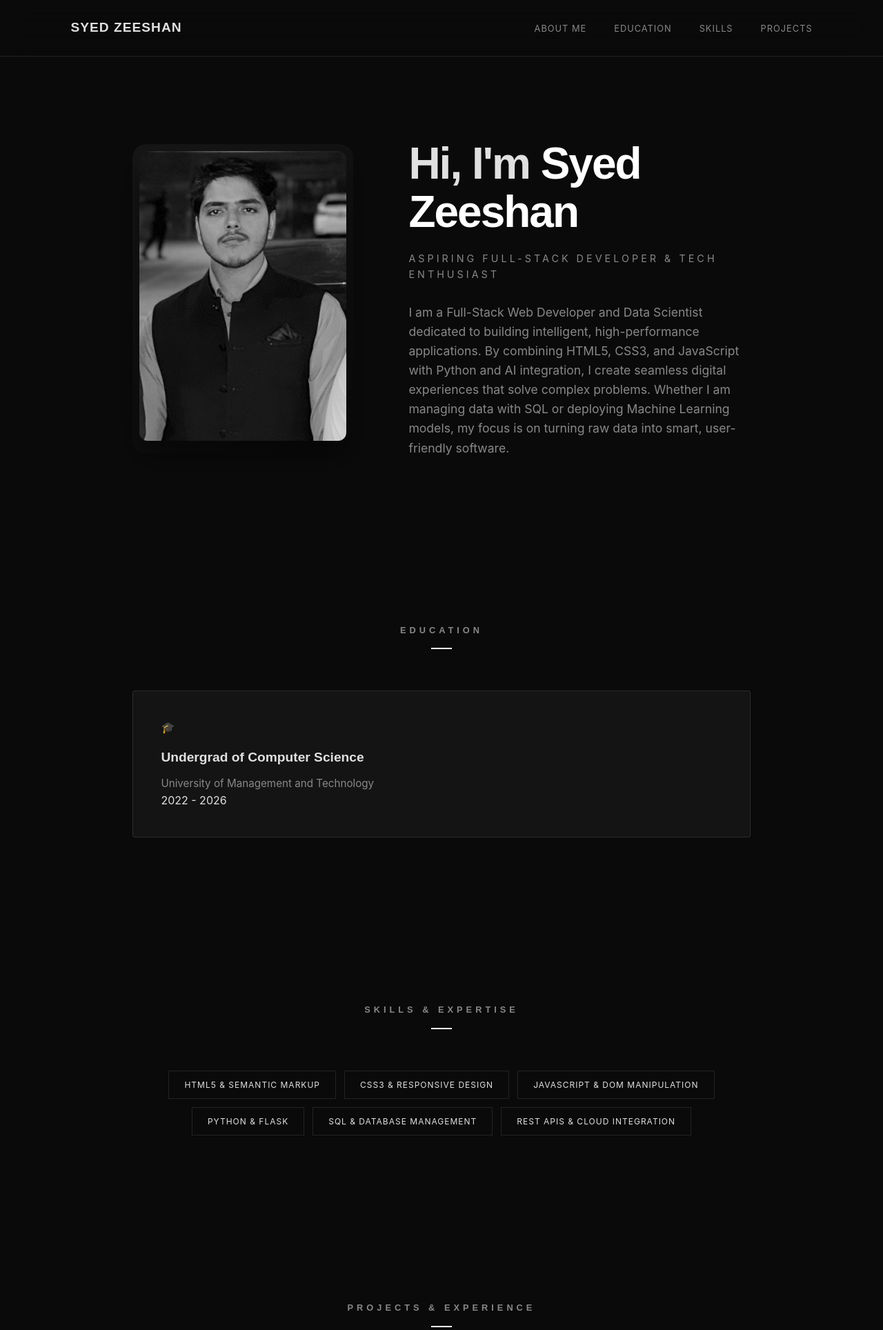
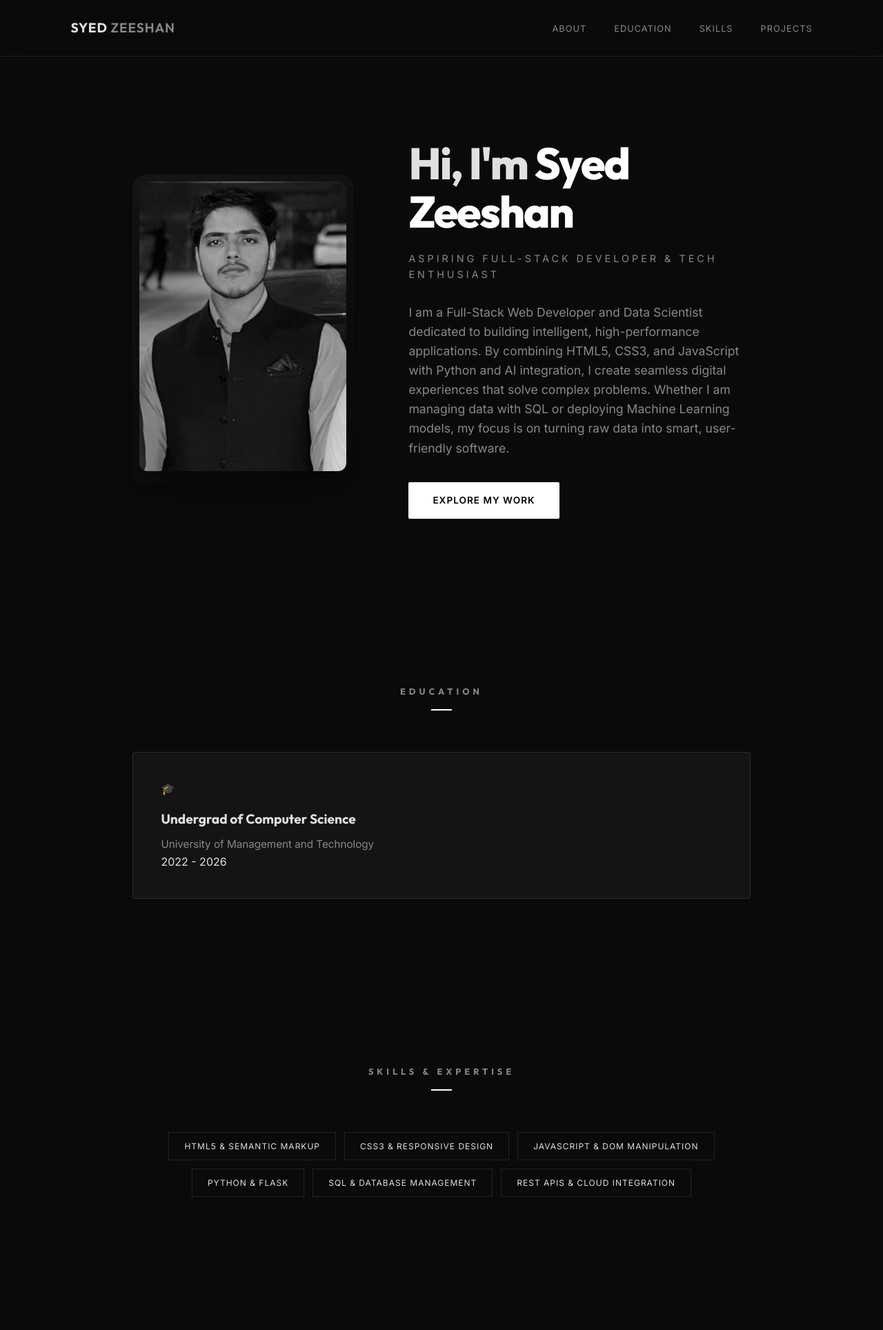
Before and after one commit to Zees1122/Django-portfolio, a Django app: page / in a window 1280 px wide. Shown: the top 1928 px of the page at 69% size. Run offline with Django 5.2, Linux system fonts and the light colour scheme; data comes from the database, SQL or seed files in the repository.

Commit message:
Update index.html

```diff
--- a/Myportfolio593/portfolio_project/templates/index.html
+++ b/Myportfolio593/portfolio_project/templates/index.html
@@ -6,51 +6,58 @@
     <meta name="viewport" content="width=device-width, initial-scale=1.0">
     <title>{{ bio.name }} | Portfolio</title>
 
-    <!-- Google Fonts -->
     <link rel="preconnect" href="https://fonts.googleapis.com">
     <link rel="preconnect" href="https://fonts.gstatic.com" crossorigin>
-    <link href="https://fonts.googleapis.com/css2?family=Poppins:wght@300;400;500;600;700&family=Playfair+Display:wght@400;600;700&display=swap" rel="stylesheet">
+    <link href="https://fonts.googleapis.com/css2?family=Inter:wght@300;400;500;600&family=Outfit:wght@600;700;800&display=swap" rel="stylesheet">
 
-    <!-- CSS -->
     <link rel="stylesheet" href="{% static 'css/style.css' %}">
 </head>
 <body>
 
-    <!-- Navbar -->
+
     <nav>
-        <h2 class="logo">{{ bio.name }}</h2>
+        <h2 class="logo">
+            {{ bio.name|slice:":4" }} <span>{{ bio.name|slice:"4:" }}</span>
+        </h2>
         <ul>
-            <li><a href="#bio">About Me</a></li>
+            <li><a href="#bio">About</a></li>
             <li><a href="#education">Education</a></li>
             <li><a href="#skills">Skills</a></li>
             <li><a href="#experience">Projects</a></li>
         </ul>
     </nav>
 
-    <!-- Bio Section -->
     <section id="bio" class="section">
         <div class="bio-container">
+
             <div class="bio-image-wrapper">
+                {% if bio.profile_image %}
                     <img src="{{ bio.profile_image.url }}" alt="{{ bio.name }}" class="bio-image">
-                <div class="image-overlay"></div>
+                {% endif %}
             </div>
 
             <div class="bio-content">
                 <h1 class="bio-title">
                     Hi, I'm <span class="highlight">{{ bio.name }}</span>
                 </h1>
+
                 <p class="bio-subtitle">{{ bio.job_title }}</p>
+
                 <p class="bio-description">
                     {{ bio.description }}
                 </p>
+
+                <div class="bio-cta">
+                    <a href="#experience" class="main-button">Explore My Work</a>
+                </div>
             </div>
         </div>
     </section>
 
-    <!-- Education Section -->
-    <section id="education" class="section light">
+    <section id="education" class="section">
         <h2 class="section-title">Education</h2>
 
+        <div class="grid-container">
             {% for edu in education_list %}
             <div class="card">
                 <div class="card-icon">🎓</div>
@@ -61,46 +68,44 @@
             {% empty %}
             <p>No education data available.</p>
             {% endfor %}
+        </div>
     </section>
 
-    <!-- Skills Section -->
     <section id="skills" class="section">
         <h2 class="section-title">Skills & Expertise</h2>
 
         <div class="skills-container">
             {% for skill in skills %}
             <div class="skill">
-                <span>{{ skill.name }}</span>
+                {{ skill.name }}
             </div>
             {% empty %}
-            <p>No skills added yet.</p>
+            <p>No skills added.</p>
             {% endfor %}
         </div>
     </section>
 
-    <!-- Projects Section -->
-    <section id="experience" class="section light">
-        <h2 class="section-title">Projects & Experience</h2>
+    <section id="experience" class="section">
+        <h2 class="section-title">Featured Projects</h2>
 
+        <div class="grid-container">
             {% for project in projects %}
             <div class="card project-card">
                 <div class="card-icon">💻</div>
                 <h3>{{ project.title }}</h3>
                 <p>{{ project.description }}</p>
-            <p><strong>Technologies:</strong> {{ project.technologies }}</p>
             </div>
             {% empty %}
             <p>No projects available.</p>
             {% endfor %}
+        </div>
     </section>
 
-    <!-- Footer -->
     <footer>
-        <p>© 2026 {{ bio.name }} | All Rights Reserved</p>
+        <p>© {{ now|date:"Y" }} {{ bio.name }} | Built with Passion</p>
     </footer>
 
-    <!-- JavaScript -->
+
     <script src="{% static 'js/script.js' %}"></script>
-
 </body>
 </html>
```
Lines whose indentation alone changed are shown as unchanged.
